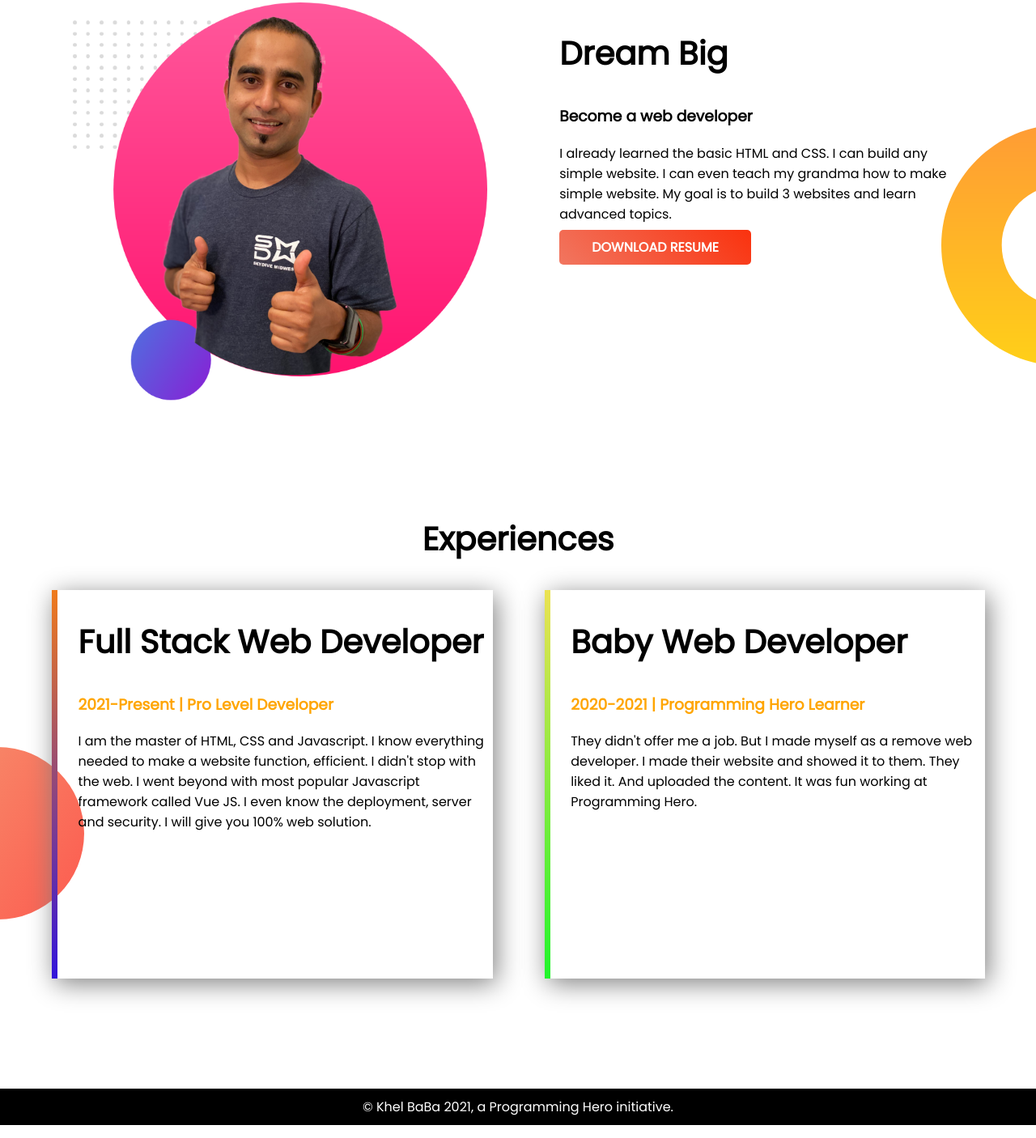
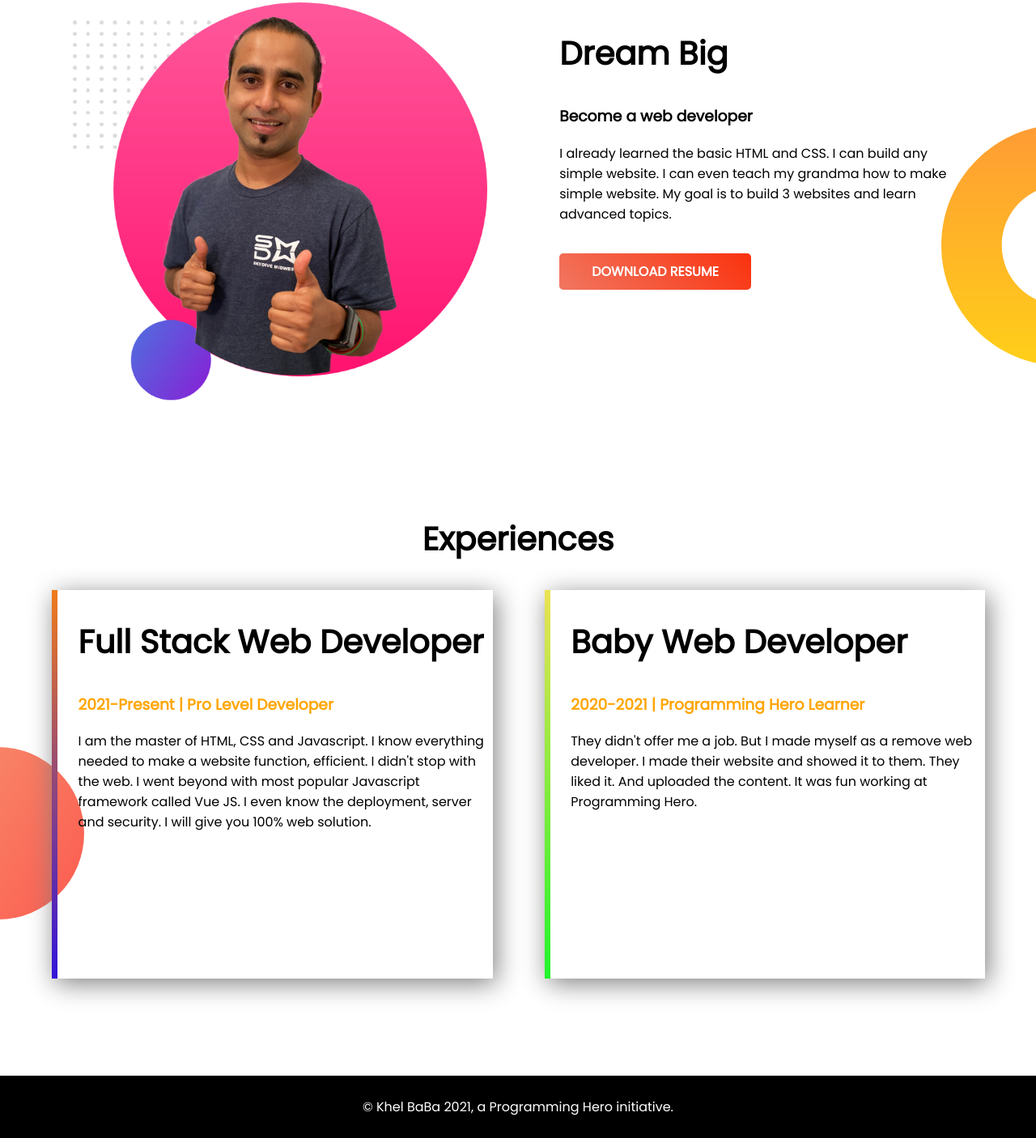
Before and after one commit to najmul009/developer-protfolio, a plain HTML site: page index.html in a window 1280 px wide. Shown: the part 697-2103 px from the top of the page at 81% size. Drawn offline with Linux system fonts and the light colour scheme.

Commit message:
footer problem done

```diff
--- a/style.css
+++ b/style.css
@@ -7,6 +7,11 @@ section{
     height: 600px;
     display: flex;
 }
+.fix-gap {
+    margin-top: 0;
+    margin-bottom: 0;
+  }
+
 .header{
     background-image:url(images/top-banner.png) ;
     background-repeat: no-repeat;
@@ -35,6 +40,8 @@ h1{
     border-radius: 5px;
     color: white;
     font-weight: 700;
+    display: inline-block;
+    margin-top: 20px;
 }
 .anchor-button:hover{
     background: linear-gradient(to right,  rgb(241, 53, 20), rgb(233, 138, 122));
@@ -67,9 +74,9 @@ h2{
     border-image: linear-gradient(180deg, rgb(236, 226, 82), rgb(32, 245, 43));
     border-image-slice: 1;
 }
-footer p{
+footer{
     text-align: center;
     background-color: black;
     color: white;
-    padding: 10px 0px ;
+    padding: 10px;
 }
```
Also changed, not shown: index.html (+1 -0 lines).
